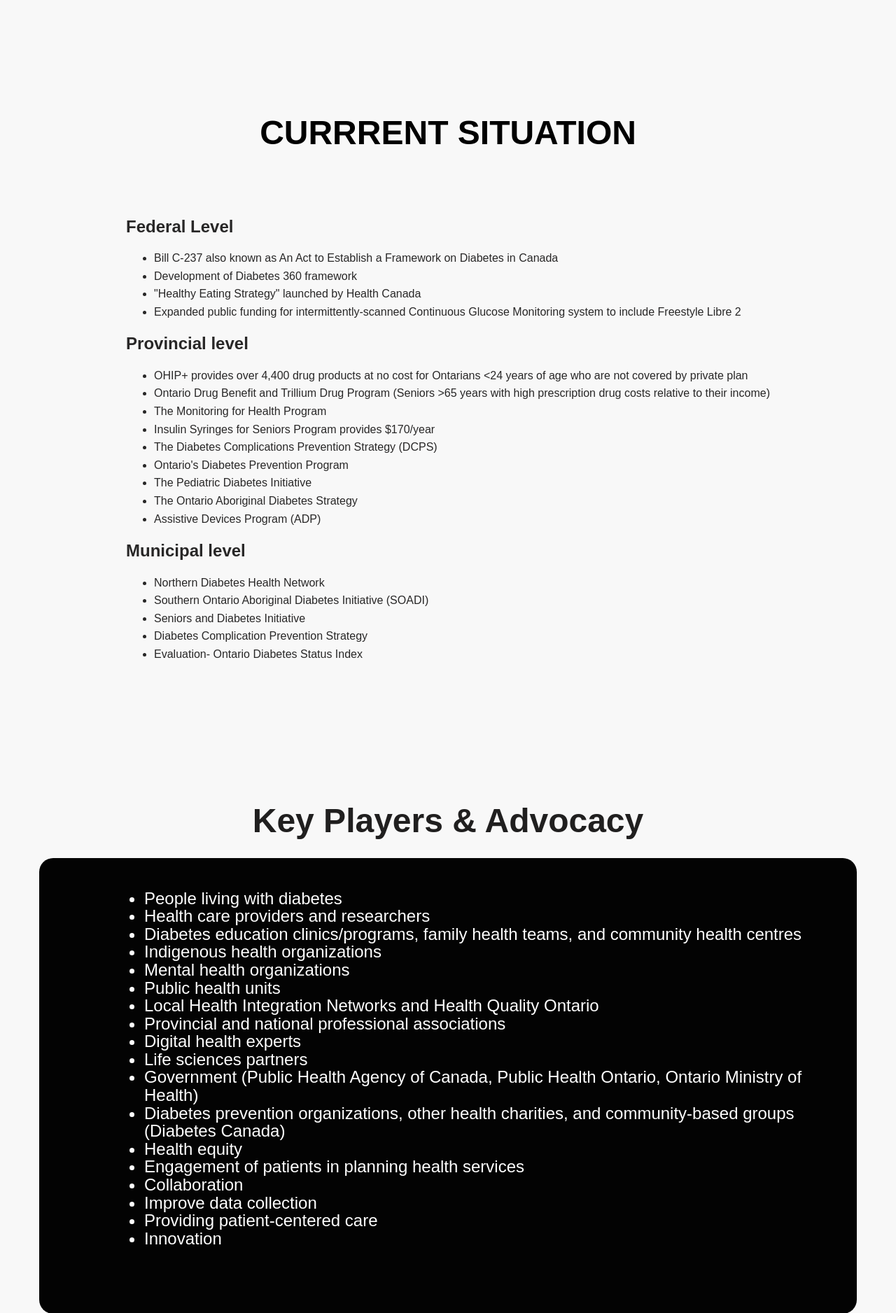
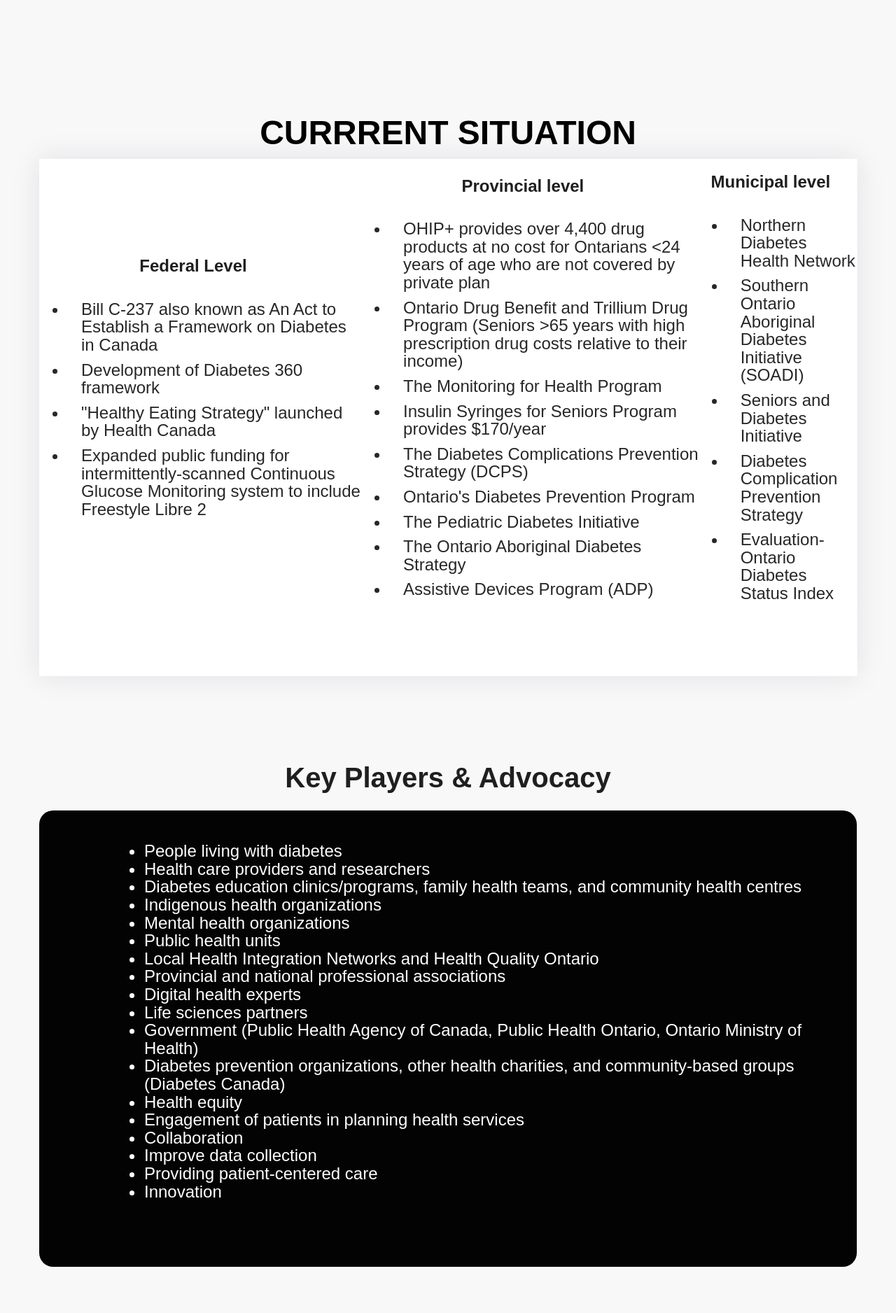
Before and after one commit to emmanuelofor/diabetes_prevention_canada, a Flask app: page / in a window 1280 px wide. Shown: the part 3463-5339 px from the top of the page at 70% size. Run offline with Flask 3, Linux system fonts and the light colour scheme.

Commit message:
changed font size

```diff
--- a/static/css/style.css
+++ b/static/css/style.css
@@ -102,7 +102,7 @@ header {
 
   }
   footer{
-    position: sticky;
+    position: static;
     bottom: 0;
     left: 0;
     right: 0;
@@ -130,7 +130,7 @@ header {
   }
 
   #key-players  .title-container h1 {
-    font-size: 48px;
+    font-size: 40px;
     color: #201f1f;
 
   }
@@ -165,8 +165,7 @@ header {
     display: flex;
     flex-direction: column;
     justify-content: center;
-    justify-items: center;
-    justify-self: center;
+    align-items: center;
   }
 
   #current-situation h1 {
@@ -175,19 +174,26 @@ header {
     text-align: center;
     margin-bottom: 25px;
   }
-  .centered {
-    display: flex;
-    justify-content: center;
-    align-items: center;
-    height: 100vh; /* Adjust this value if needed */
-  }
 
 
   .federal {
     display: flex;
     justify-content: center;
-    margin-bottom: 40px;
-    margin-left: 50%;
+    align-items: center;
+    flex-direction: column;
+
+
+  }
+  .Current {
+    display: flex;
+    justify-content: center;
+    align-items: center;
+    width: 24px;
+    font-family: Montserrat, sans-serif;
+    width: 100%;
+    background: #ffffff;
+    border-right: 1px dashed rgb(246, 246, 246);
+    box-shadow: 0 0 2.4em rgba(25, 0, 58, 0.1);
   }
 
   .federal h2 {
@@ -197,9 +203,9 @@ header {
     margin-right: 20px;
   }
 
- .centered .federal ul {
+ .federal ul li {
     list-style-type: disc;
-    font-size: 30px;
+    font-size: 24px;
     padding-left: 20px;
     margin: 10px 0;
     color: #282727;
--- a/templates/index.html
+++ b/templates/index.html
@@ -45,7 +45,7 @@
         </div>
 
             <div class="intro">
-              <p>
+              <p class="animate__zoomIn">
                 Diabetes is the most common chronic diseases affecting people and the rates are continuously rising around the world. It's a chronic metabolic disease characterized by high levels of glucose in the blood, and the onset can often be influenced by factors like genetics, obesity, lack of physical activity, and unhealthy diet. Three main types of diabetes are Type 1, Type 2 and gestational diabetes. Diabetes, particularly Type 2 Diabetes, poses a significant public health concern in Canada due to its growing prevalence and its associated health complications. The international Diabetes Federation has listed Canada as one of the worst OECD countries for Diabetes prevalence. One in every 3 Canadian has diabetes or prediabetes and one Canadian is diagnosed with diabetes every 3 minutes. As of 2022, about 11 million Canadians are estimated to be living with diabetes or prediabetes, a figure expected to rise in the coming years.
                 </p>
                  <a class="button" target="_blank" href="/static/css/Diabetes_Prevention_Presentation.pdf">Download Presentation</a>
@@ -89,10 +89,8 @@
               <h1>CURRRENT SITUATION</h1>
             </div>
 
-              <div class="centered">
-
-                <div class="Current">
-                  <div class="federal0">
+            <div class="Current" >
+              <div class="federal">
                 <h2>Federal Level</h2>
                 <ul>
                   <li>Bill C-237 also known as An Act to Establish a Framework on Diabetes in Canada</li>
@@ -101,9 +99,8 @@
                   <li>Expanded public funding for intermittently-scanned Continuous Glucose Monitoring system to include Freestyle Libre 2</li>
                 </ul>
               </div>
-                  <div class="federal1">
-                    <h2>Provincial level
-                    </h2>
+              <div class="federal">
+                <h2>Provincial level</h2>
                 <ul>
                   <li>OHIP+ provides over 4,400 drug products at no cost for Ontarians <24 years of age who are not covered by private plan</li>
                   <li>Ontario Drug Benefit and Trillium Drug Program (Seniors >65 years with high prescription drug costs relative to their income)</li>
@@ -116,10 +113,8 @@
                   <li>Assistive Devices Program (ADP)</li>
                 </ul>
               </div>
-
-                  <div class="federal2">
-                    <h2>Municipal level
-                    </h2>
+              <div class="federal">
+                <h2>Municipal level</h2>
                 <ul>
                   <li>Northern Diabetes Health Network</li>
                   <li>Southern Ontario Aboriginal Diabetes Initiative (SOADI)</li>
@@ -163,7 +158,6 @@
          </div>
      </div>
 </section>
-
 
 <section id="needed">
       <div class="container">
```
Lines whose indentation alone changed are shown as unchanged.
